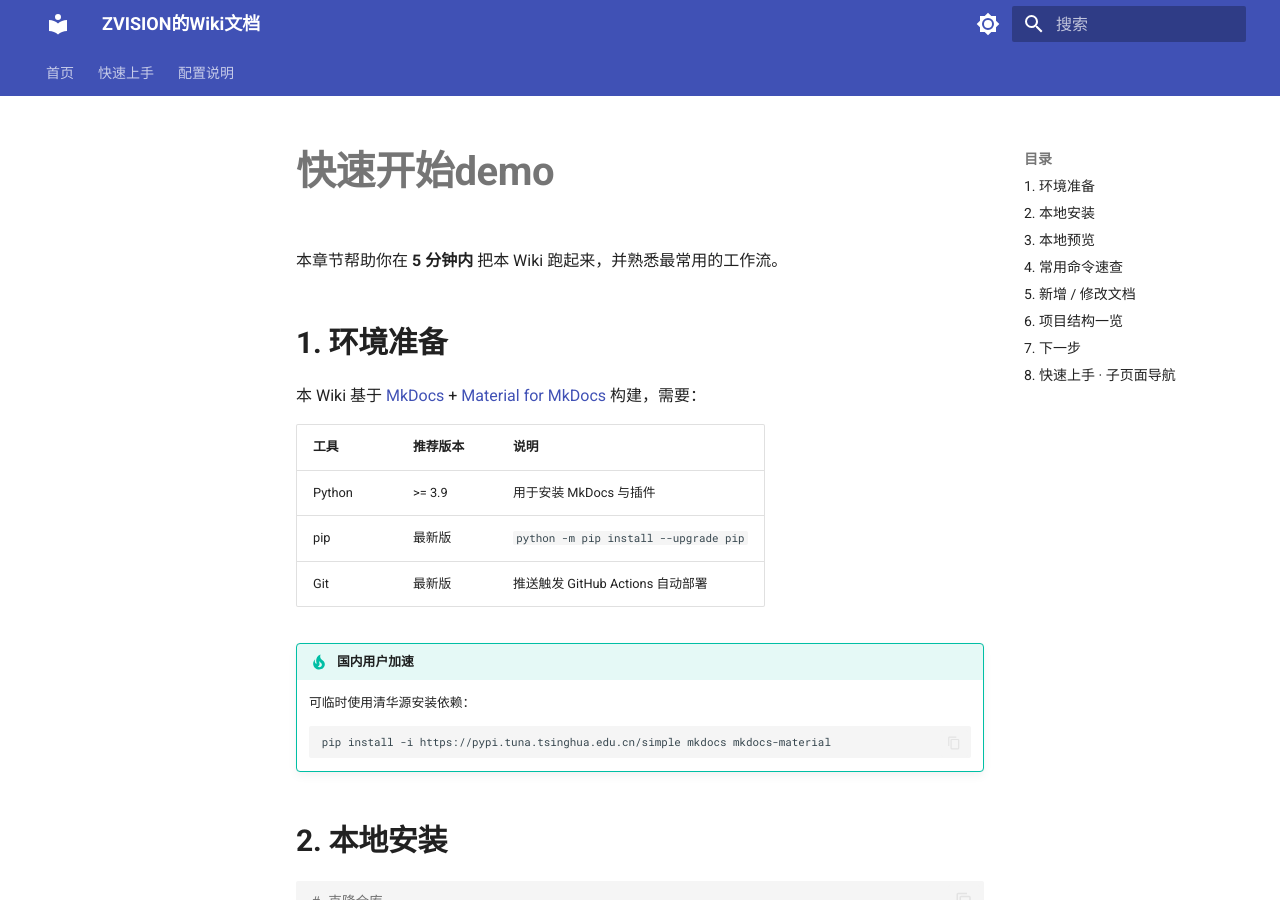
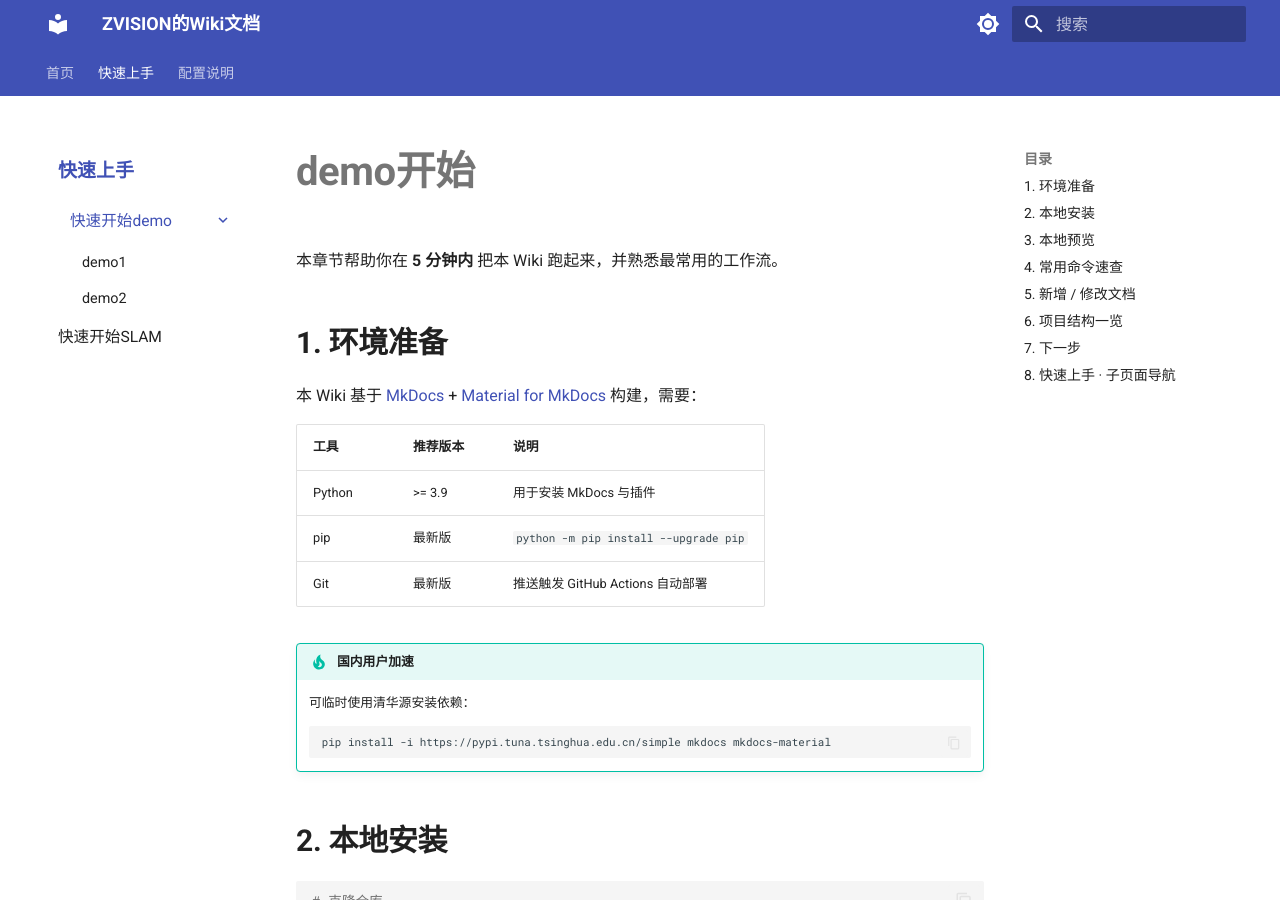
Before and after one commit to ZVISION-lidar/wiki, an MkDocs documentation site: the page built from docs/quickstart/demo/index.md, in a window 1280 px wide and 900 px high. Built offline with MkDocs 1.6.1 and Material for MkDocs 9.7.7, drawn with Linux system fonts in a browser that asks for light colours; old or Windows-style settings are respelled for this version of MkDocs; some of the changed lines change nothing that is shown.

Commit message:
update file

```diff
--- a/docs/quickstart/demo.md
+++ b/docs/quickstart/demo/index.md
@@ -1,8 +1,5 @@
----
-nav_exclude: true
----
 
-# 快速开始demo
+# demo开始
 
 本章节帮助你在 **5 分钟内** 把本 Wiki 跑起来，并熟悉最常用的工作流。
 
--- a/docs/quickstart/quick.md
+++ b/docs/quickstart/index.md
@@ -1,5 +1,5 @@
 
-# 快速
+# 快速上手
 
 欢迎使用本 Wiki！本章节帮助你快速启动项目，选择最适合你的入口。
 
--- a/mkdocs.yml
+++ b/mkdocs.yml
@@ -20,7 +20,6 @@ theme:
         name: 切换亮色模式
   features:
     - navigation.tabs
-    # - navigation.sections
     - navigation.indexes
     - navigation.top
     - search.suggest
@@ -40,9 +39,9 @@ extra_css:
 nav:
   - 首页: index.md
   - 快速上手:
-      # - 概览: quickstart/quick.md
+      - quickstart/index.md
       - 快速开始demo:
-          # - quickstart/demo.md
+          - quickstart\demo\index.md
           - demo1: quickstart/demo/demo1.md
           - demo2: quickstart/demo/demo2.md
       - 快速开始SLAM: quickstart/slam.md
```
